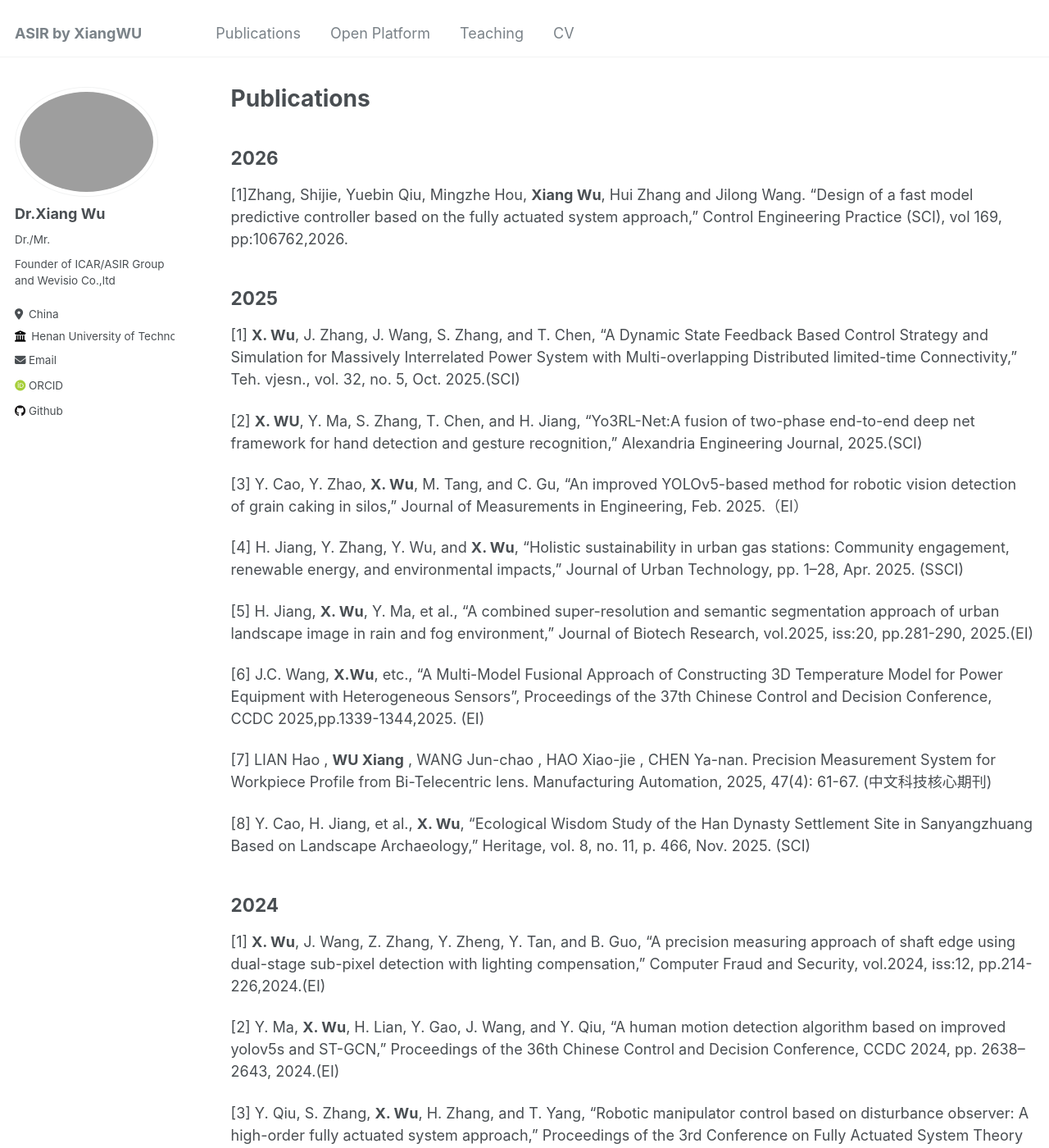
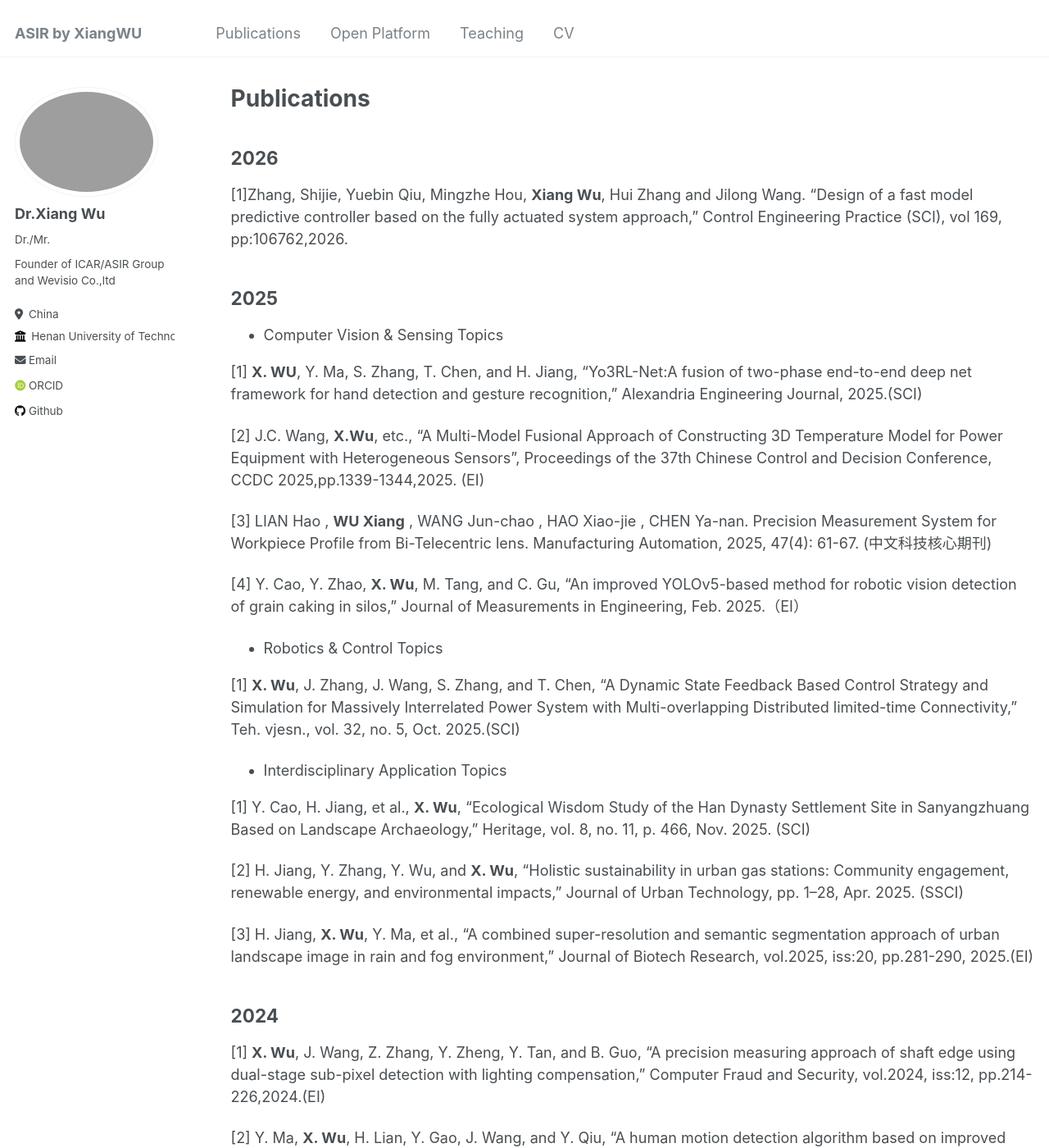
Before and after one commit to xiangwu/xiangwu.github.io, a Jekyll site: the page built from _pages/publications.md, in a window 1280 px wide and 1400 px high. Shown: the whole window at 82% size. Built offline with Jekyll 4.4.1, drawn with Linux system fonts in a browser that asks for light colours; some web fonts are replaced.

Commit message:
modified:   _pages/publications.md

```diff
--- a/_pages/publications.md
+++ b/_pages/publications.md
@@ -8,22 +8,27 @@ author_profile: true
 [1]Zhang, Shijie, Yuebin Qiu, Mingzhe Hou, **Xiang Wu**, Hui Zhang and Jilong Wang. "Design of a fast model predictive controller based on the fully actuated system approach," Control Engineering Practice (SCI), vol 169, pp:106762,2026.
 
 ## 2025
+- Computer Vision & Sensing Topics
+
+[1] **X. WU**, Y. Ma, S. Zhang, T. Chen, and H. Jiang, “Yo3RL-Net:A fusion of two-phase end-to-end deep net framework for hand detection and gesture recognition,” Alexandria Engineering Journal, 2025.(SCI)
+
+[2] J.C. Wang, **X.Wu**, etc., "A Multi-Model Fusional Approach of Constructing 3D Temperature Model for Power Equipment with Heterogeneous Sensors", Proceedings of the 37th Chinese Control and Decision Conference, CCDC 2025,pp.1339-1344,2025. (EI)
+
+[3] LIAN Hao , **WU Xiang** , WANG Jun-chao , HAO Xiao-jie , CHEN Ya-nan. Precision Measurement System for Workpiece Profile from Bi-Telecentric lens. Manufacturing Automation, 2025, 47(4): 61-67. (中文科技核心期刊)
+
+[4] Y. Cao, Y. Zhao, **X. Wu**, M. Tang, and C. Gu, “An improved YOLOv5-based method for robotic vision detection of grain caking in silos,” Journal of Measurements in Engineering, Feb. 2025.（EI）
+
+- Robotics & Control Topics
+
 [1] **X. Wu**, J. Zhang, J. Wang, S. Zhang, and T. Chen, “A Dynamic State Feedback Based Control Strategy and Simulation for Massively Interrelated Power System with Multi-overlapping Distributed limited-time Connectivity,” Teh. vjesn., vol. 32, no. 5, Oct. 2025.(SCI)
 
-[2] **X. WU**, Y. Ma, S. Zhang, T. Chen, and H. Jiang, “Yo3RL-Net:A fusion of two-phase end-to-end deep net framework for hand detection and gesture recognition,” Alexandria Engineering Journal, 2025.(SCI)
+- Interdisciplinary Application Topics
 
-[3] Y. Cao, Y. Zhao, **X. Wu**, M. Tang, and C. Gu, “An improved YOLOv5-based method for robotic vision detection of grain caking in silos,” Journal of Measurements in Engineering, Feb. 2025.（EI）
+[1] Y. Cao, H. Jiang, et al., **X. Wu**, “Ecological Wisdom Study of the Han Dynasty Settlement Site in Sanyangzhuang Based on Landscape Archaeology,” Heritage, vol. 8, no. 11, p. 466, Nov. 2025. (SCI)
 
-[4] H. Jiang, Y. Zhang, Y. Wu, and **X. Wu**, “Holistic sustainability in urban gas stations: Community engagement, renewable energy, and environmental impacts,” Journal of Urban Technology, pp. 1–28, Apr. 2025. (SSCI)
+[2] H. Jiang, Y. Zhang, Y. Wu, and **X. Wu**, “Holistic sustainability in urban gas stations: Community engagement, renewable energy, and environmental impacts,” Journal of Urban Technology, pp. 1–28, Apr. 2025. (SSCI)
 
-[5] H. Jiang, **X. Wu**, Y. Ma, et al., “A combined super-resolution and semantic segmentation approach of urban landscape image in rain and fog environment,”  Journal of Biotech Research, vol.2025, iss:20, pp.281-290, 2025.(EI)
-
-[6] J.C. Wang, **X.Wu**, etc., "A Multi-Model Fusional Approach of Constructing 3D Temperature Model for Power Equipment with Heterogeneous Sensors", Proceedings of the 37th Chinese Control and Decision Conference, CCDC 2025,pp.1339-1344,2025. (EI)
-
-[7] LIAN Hao , **WU Xiang** , WANG Jun-chao , HAO Xiao-jie , CHEN Ya-nan. Precision Measurement System for Workpiece Profile from Bi-Telecentric lens. Manufacturing Automation, 2025, 47(4): 61-67. (中文科技核心期刊)
-
-[8] Y. Cao, H. Jiang, et al., **X. Wu**, “Ecological Wisdom Study of the Han Dynasty Settlement Site in Sanyangzhuang Based on Landscape Archaeology,” Heritage, vol. 8, no. 11, p. 466, Nov. 2025. (SCI)
-
+[3] H. Jiang, **X. Wu**, Y. Ma, et al., “A combined super-resolution and semantic segmentation approach of urban landscape image in rain and fog environment,”  Journal of Biotech Research, vol.2025, iss:20, pp.281-290, 2025.(EI)
 
 
 
```
